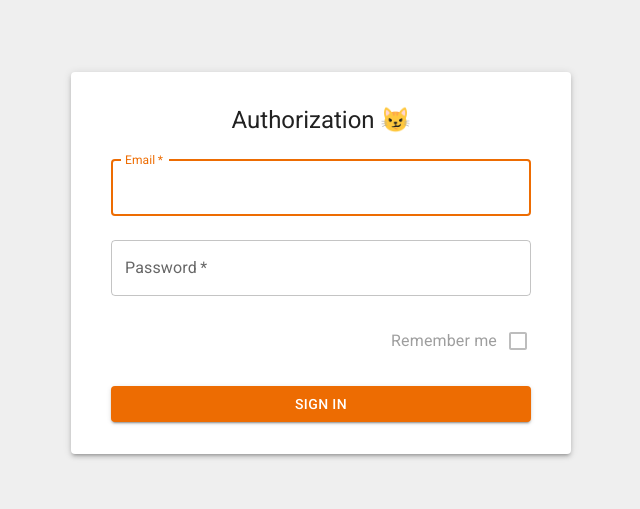
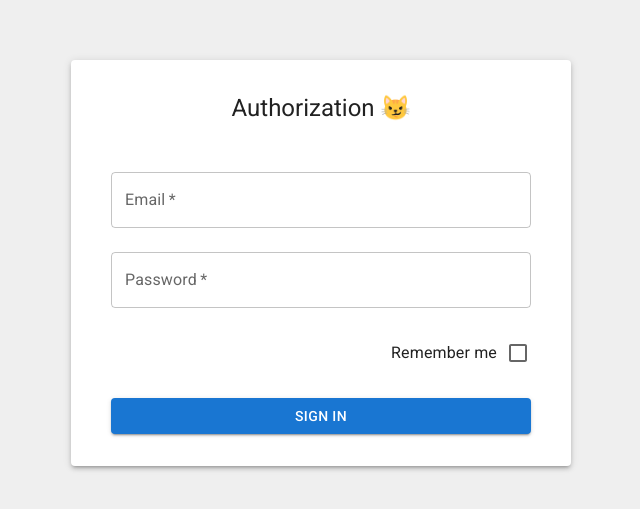
Before and after one commit to Danofu/hotel-reservation-fe, a React (Create React App) app: page /login in a window 1280 px wide. Shown: the part 137-646 px from the top of the page, without its empty margins (319-959 px from the left). Built offline with nearby package versions, Linux system fonts and the light colour scheme.

Commit message:
Add formik and yup validation

```diff
--- a/package.json
+++ b/package.json
@@ -5,6 +5,7 @@
   "dependencies": {
     "@emotion/react": "^11.10.4",
     "@emotion/styled": "^11.10.4",
+    "@mui/lab": "^5.0.0-alpha.103",
     "@mui/material": "^5.10.9",
     "@testing-library/jest-dom": "^5.14.1",
     "@testing-library/react": "^13.0.0",
@@ -13,12 +14,14 @@
     "@types/node": "^16.7.13",
     "@types/react": "^18.0.0",
     "@types/react-dom": "^18.0.0",
+    "formik": "^2.2.9",
     "react": "^18.2.0",
     "react-dom": "^18.2.0",
     "react-router-dom": "^6.4.2",
     "react-scripts": "5.0.1",
     "typescript": "^4.4.2",
-    "web-vitals": "^2.1.0"
+    "web-vitals": "^2.1.0",
+    "yup": "^0.32.11"
   },
   "scripts": {
     "build": "react-scripts build",
--- a/src/components/AuthorizationForm/index.tsx
+++ b/src/components/AuthorizationForm/index.tsx
@@ -1,49 +1,103 @@
-import Button from '@mui/material/Button';
+import * as Yup from 'yup';
 import Checkbox from '@mui/material/Checkbox';
 import FormControlLabel from '@mui/material/FormControlLabel';
-import React, { FC, FormEvent } from 'react';
+import LoadingButton from '@mui/lab/LoadingButton';
+import React, { FC } from 'react';
 import Stack from '@mui/material/Stack';
 import TextField from '@mui/material/TextField';
+import { Form, Formik, FormikHelpers, FormikProps } from 'formik';
 
-const AuthorizationForm: FC = () => {
-  const submitHandler = (event: FormEvent) => {
-    event.preventDefault();
-  };
+export type FormValues = {
+  email: string;
+  password: string;
+  remember: boolean;
+};
+
+const InnerAuthorizationForm: FC<FormikProps<FormValues>> = ({
+  errors,
+  handleBlur,
+  handleChange,
+  isSubmitting,
+  touched,
+  values,
+}) => {
+  const isEmailValid = touched.email && !!errors.email;
+  const isPasswordValid = touched.password && !!errors.password;
 
   return (
-    <Stack component="form" noValidate onSubmit={submitHandler} spacing={3}>
+    <Stack component={Form} noValidate spacing={3}>
       <TextField
         autoComplete="email"
-        autoFocus
-        color="warning"
+        error={isEmailValid}
         fullWidth
+        helperText={isEmailValid && errors.email}
         label="Email"
         margin="none"
         name="email"
+        onBlur={handleBlur}
+        onChange={handleChange}
         required
         type="email"
+        value={values.email}
       />
       <TextField
         autoComplete="current-password"
-        color="warning"
+        error={isPasswordValid}
         fullWidth
+        helperText={isPasswordValid && errors.password}
         label="Password"
         margin="none"
         name="password"
+        onBlur={handleBlur}
+        onChange={handleChange}
         required
         type="password"
+        value={values.password}
       />
       <FormControlLabel
-        control={<Checkbox color="warning" sx={{ mr: -1 }} value="remember" />}
-        disabled
+        control={<Checkbox sx={{ mr: -1 }} checked={values.remember} />}
         label="Remember me"
         labelPlacement="start"
+        name="remember"
+        onBlur={handleBlur}
+        onChange={handleChange}
       />
-      <Button color="warning" fullWidth type="submit" variant="contained">
-        Sign In
-      </Button>
+      <LoadingButton disabled={isSubmitting} fullWidth loading={isSubmitting} type="submit" variant="contained">
+        Sign in
+      </LoadingButton>
     </Stack>
   );
 };
 
+type Props = {
+  initialValues?: FormValues;
+  onSubmit: (values: FormValues, formikHelpers: FormikHelpers<FormValues>) => void | Promise<unknown>;
+  validationSchema?: unknown | (() => unknown);
+};
+
+const defaultInitialValues: FormValues = {
+  email: '',
+  password: '',
+  remember: false,
+};
+
+const defaultValidationSchema = Yup.object({
+  email: Yup.string().required('Provide an email').email('Provide a valid email'),
+  password: Yup.string().required('Provide a password').min(6, 'Provide a password with at least 6 symbols'),
+  remember: Yup.boolean(),
+});
+
+const AuthorizationForm: FC<Props> = ({
+  initialValues = defaultInitialValues,
+  onSubmit,
+  validationSchema = defaultValidationSchema,
+}) => (
+  <Formik
+    component={InnerAuthorizationForm}
+    initialValues={initialValues}
+    onSubmit={onSubmit}
+    validationSchema={validationSchema}
+  />
+);
+
 export default AuthorizationForm;
--- a/src/routes/LoginPage/index.tsx
+++ b/src/routes/LoginPage/index.tsx
@@ -3,10 +3,19 @@ import Paper from '@mui/material/Paper';
 import React, { FC } from 'react';
 import Stack from '@mui/material/Stack';
 import Typography from '@mui/material/Typography';
+import { FormikHelpers } from 'formik';
 
-import AuthorizationForm from 'src/components/AuthorizationForm';
+import AuthorizationForm, { FormValues } from 'src/components/AuthorizationForm';
 
-const LoginPage: FC = () => (
+const LoginPage: FC = () => {
+  const handleSubmit = async (values: FormValues, formikHelpers: FormikHelpers<FormValues>) => {
+    // TODO: make authorize request
+    console.log(values);
+    await new Promise((r) => setTimeout(r, 10 * 1000));
+    formikHelpers.resetForm();
+  };
+
+  return (
     <Container
       maxWidth={false}
       sx={{
@@ -21,14 +30,15 @@ const LoginPage: FC = () => (
       }}
     >
       <Paper elevation={3} sx={{ px: 5, py: 4, width: 500 }}>
-      <Stack spacing={3}>
+        <Stack spacing={6}>
           <Typography align="center" component="h1" sx={{ textTransform: 'capitalize' }} variant="h5">
             Authorization 😼
           </Typography>
-        <AuthorizationForm />
+          <AuthorizationForm onSubmit={handleSubmit} />
         </Stack>
       </Paper>
     </Container>
   );
+};
 
 export default LoginPage;
```
Also changed, not shown: 1 other file (tests, documents, lock files or other folders). Lines whose indentation alone changed are shown as unchanged.
